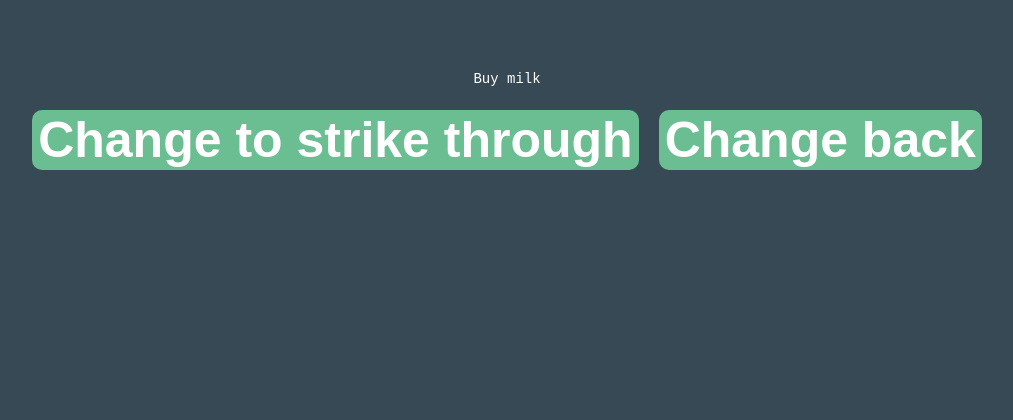
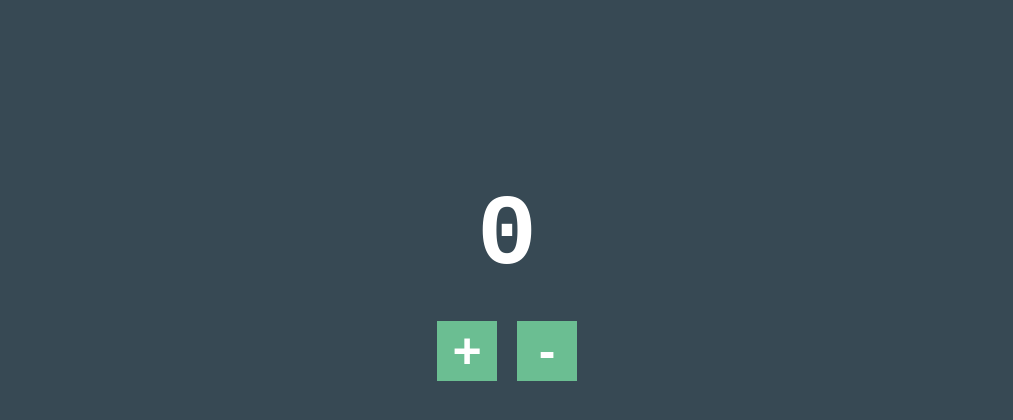
Before and after one commit to MERIYOAK/Keeper_app, a React (Create React App) app: page / in a window 1280 px wide. Shown: the top 420 px of the page, without its empty margins (133-1146 px from the left). Built offline with nearby package versions, Linux system fonts and the light colour scheme.

Commit message:
useState class

```diff
--- a/public/styles.css
+++ b/public/styles.css
@@ -2,6 +2,8 @@ body {
   font: normal 14px/100% "Andale Mono", AndaleMono, monospace;
   color: #fff;
   padding: 50px;
+  width: 300px;
+  margin: 0 auto;
   background-color: #374954;
   text-align: center;
 }
@@ -10,11 +12,15 @@ h1 {
   font-size: 100px;
 }
 
+.container {
+  margin: 60% auto;
+}
+
 button {
+  display: inline-block;
   background-color: #6bbe92;
   border: 0;
-  border-radius: 10px;
-  box-shadow: 5px;
+  width: 60px;
   margin: 10px;
   text-align: center;
   color: #fff;
--- a/src/components/App.jsx
+++ b/src/components/App.jsx
@@ -1,21 +1,22 @@
-import React from "react";
+import React, { useState } from "react";
 
-var isDone = false;
-
-function strike() {
-    isDone = true;
-}
-
-function unStrike() {
-    isDone = false;
-}
 
 function App() {
+    const [count, setCount] = useState(0);
+
+    function increment() {
+        setCount(count + 1);
+    }
+
+    function decrement() {
+        setCount(count - 1);
+    }
+
     return (
-        <div>
-            <p style={isDone ? { textDecoration: "line-through" } : null}>Buy milk</p>
-            <button onClick={strike}>Change to strike through</button>
-            <button onClick={unStrike}>Change back</button>
+        <div className="container">
+            <h1>{count}</h1>
+            <button onClick={increment}>+</button>
+            <button onClick={decrement}>-</button>
         </div>
     );
 }
```
Also changed, not shown: src/index.js (+4 -8 lines).
